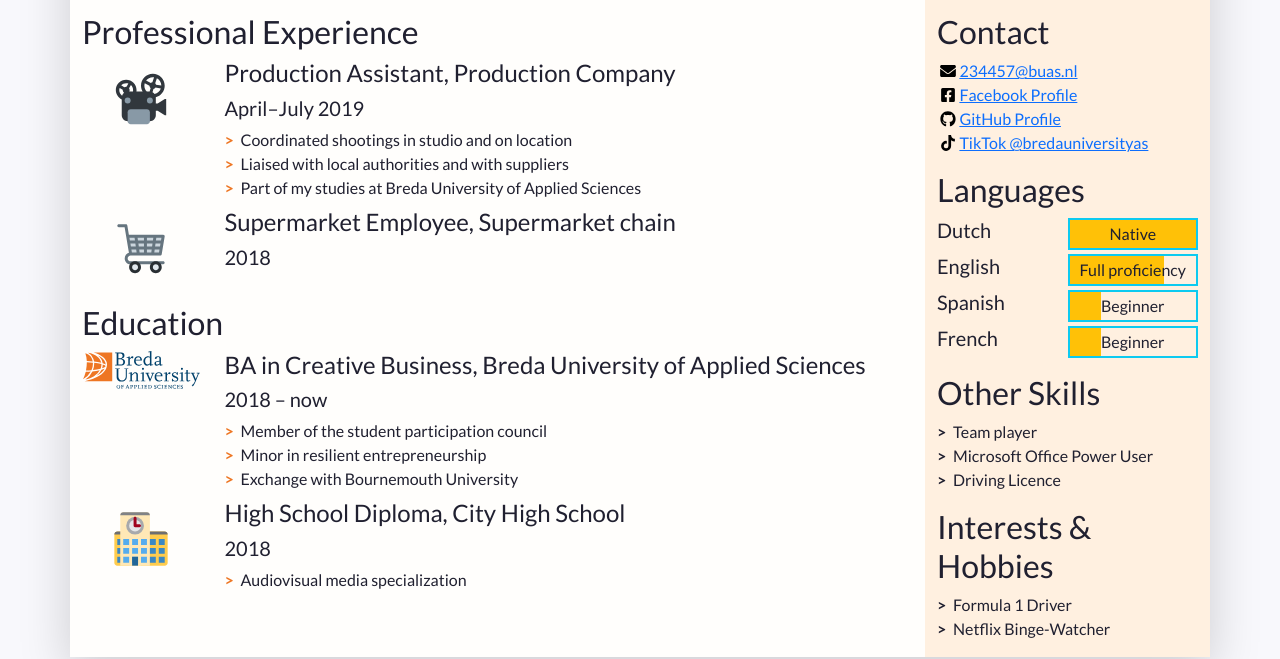
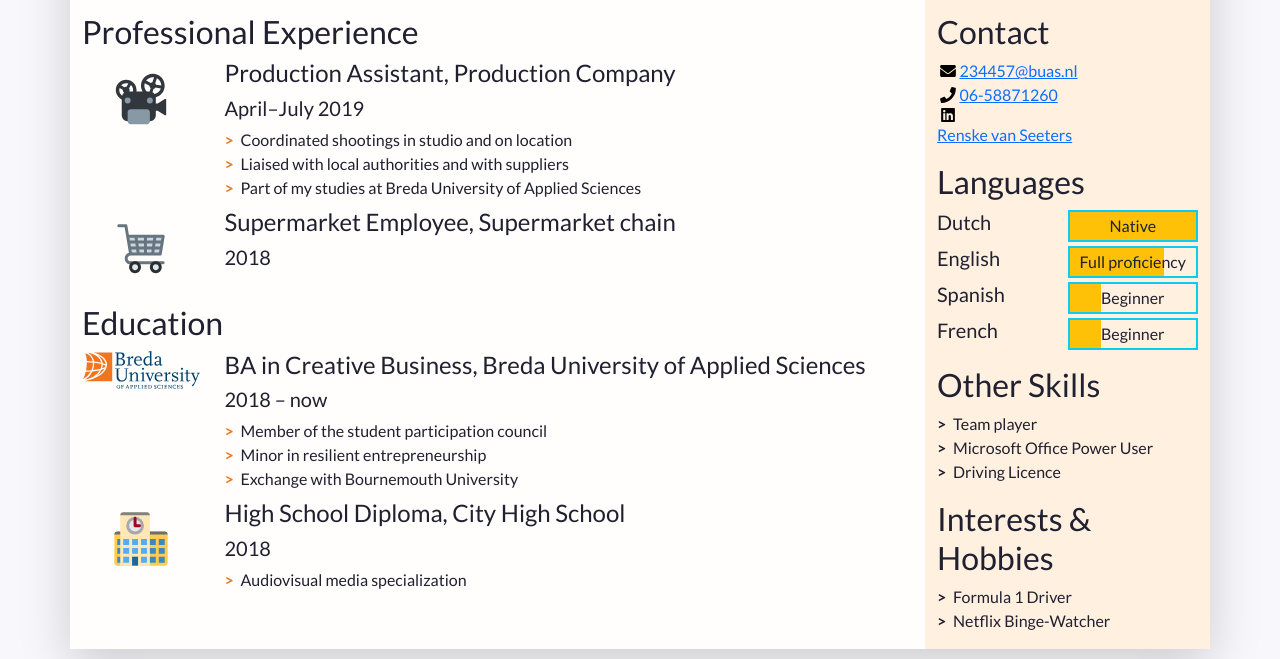
Before and after one commit to rvseet/cv, a plain HTML site: page index.html in a window 1280 px wide. Shown: the part 147-806 px from the top of the page. Drawn offline with nearby package versions, Linux system fonts and the light colour scheme.

Commit message:
Update index.html
i changed the contact information

```diff
--- a/index.html
+++ b/index.html
@@ -177,22 +177,17 @@
                  234457@buas.nl
                 </a>
               </li>
-              <li class="contact-item">
-                <a class="d-flex align-items-center" href="https://facebook.com/" target="_blank">
-                  <img class="contact-icon" src="images/icons/facebook.svg" alt="Facebook">
-                  Facebook Profile
-                </a>
-              </li>
-              <li class="contact-item">
-                <a class="d-flex align-items-center" href="https://github.com/" target="_blank">
-                  <img class="contact-icon" src="images/icons/github.svg" alt="LinkedIn">
-                  GitHub Profile
-                </a>
-              </li>
+
+
               <li class="contact-item">
                 <a class="d-flex align-items-center" href="https://www.tiktok.com/@bredauniversityas" target="_blank">
-                  <img class="contact-icon" src="images/icons/tiktok.svg" alt="Mobile Phone">
-                  TikTok @bredauniversityas
+                  <img class="contact-icon" src="images/icons/phone.svg" alt="Mobile Phone">
+                  06-58871260
+                </a>
+              </li><li class="contact-item">
+                <a class="d-flex align-items-center" href="www.linkedin.com/in/renske-van-seeters-1813a12a2" target="_blank">
+                  <img class="contact-icon" src="images/icons/linkedin.svg" alt="LinkedIn">
+                <a href="www.linkedin.com/in/renske-van-seeters-1813a12a2" target="_blank">Renske van Seeters</a>
                 </a>
               </li>
             </ul>
```
